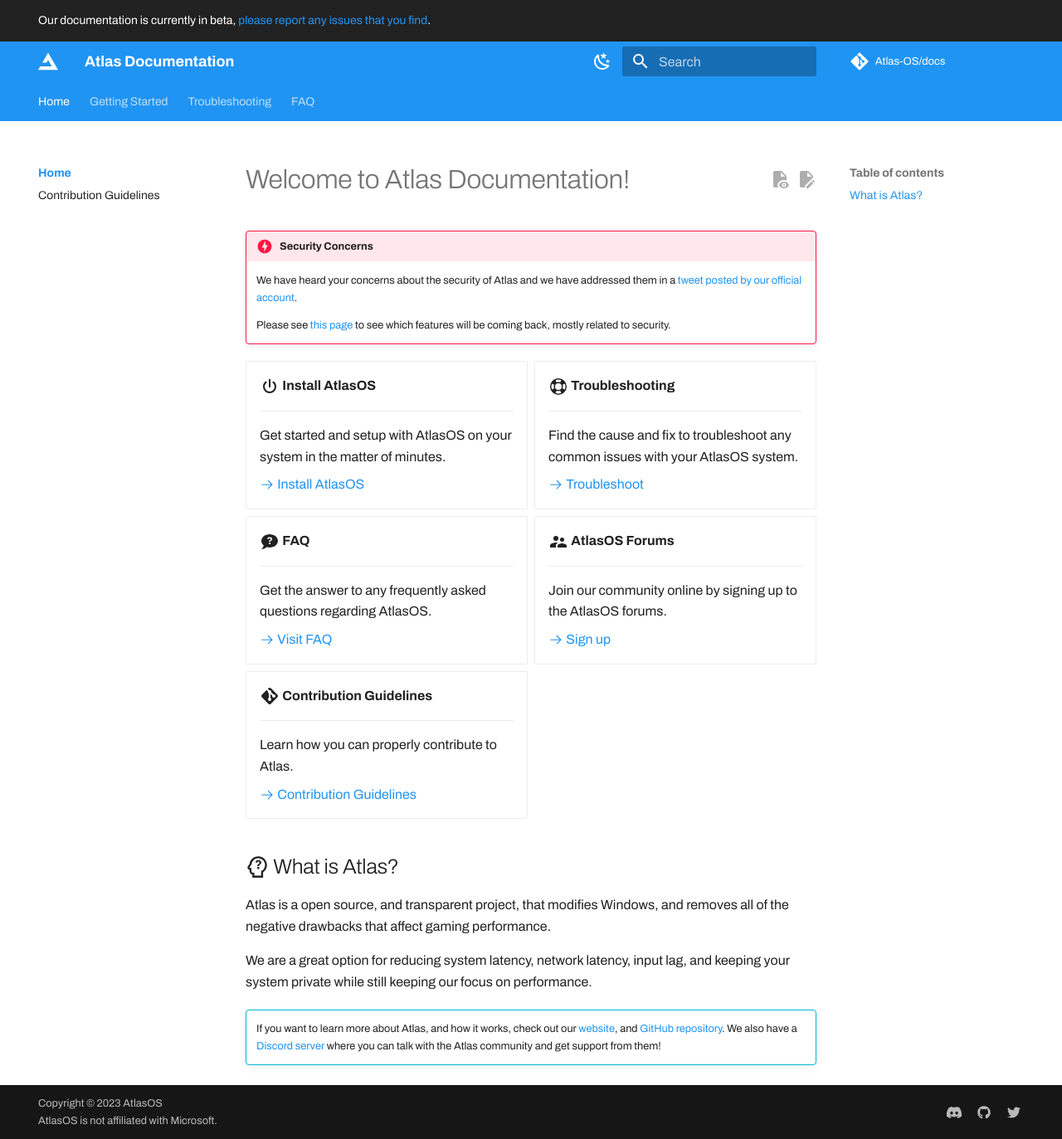
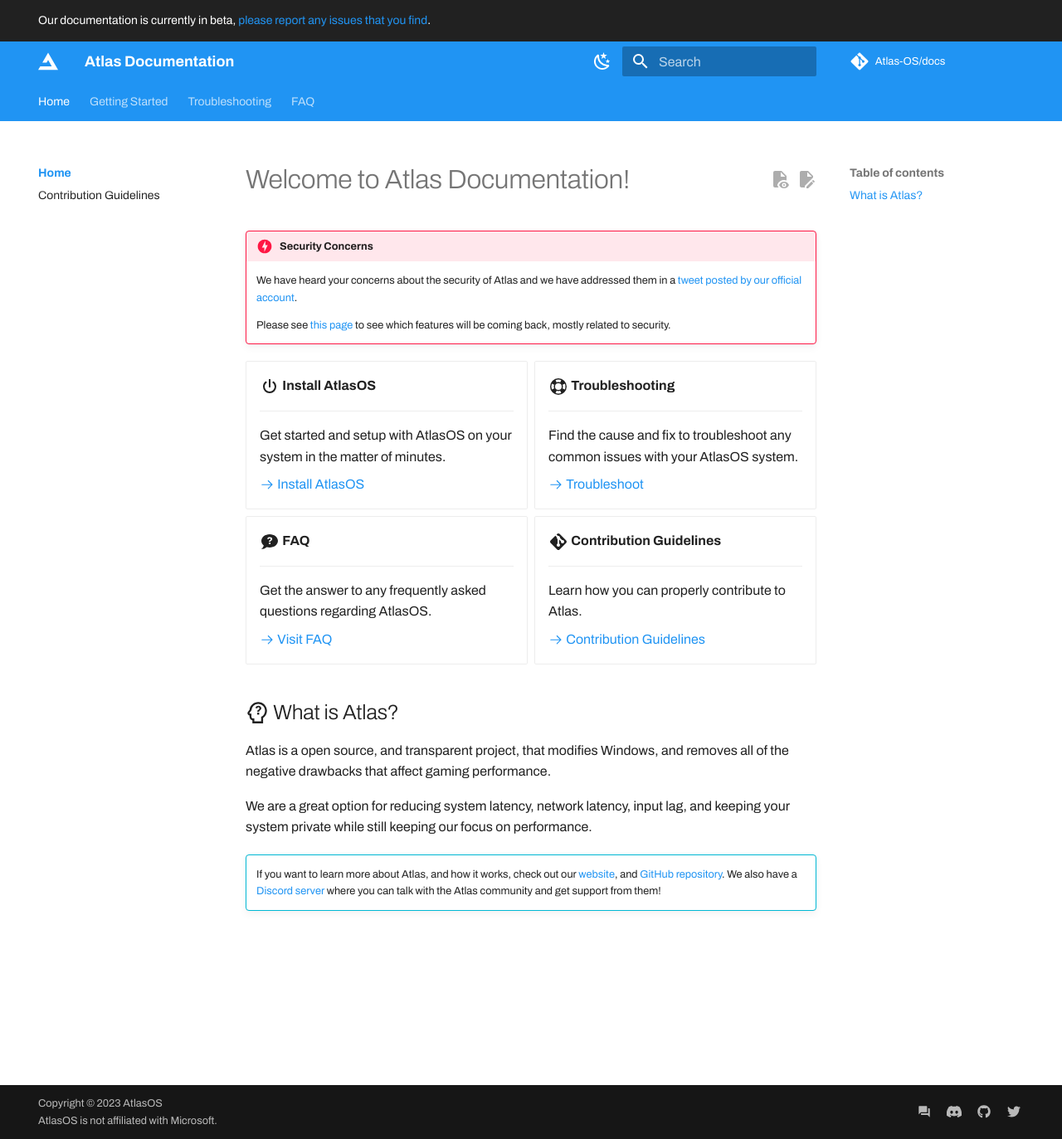
Before and after one commit to Atlas-OS/docs, an MkDocs documentation site: the page built from docs/index.md, in a window 1280 px wide and 1373 px high. Shown: the whole window at 83% size. Built offline with MkDocs 1.6.1 and Material for MkDocs 9.7.7, drawn with Linux system fonts in a browser that asks for light colours; some web fonts are replaced; comment, search, counter and statistics services are not loaded.

Commit message:
feat: move forums to footer

```diff
--- a/docs/index.md
+++ b/docs/index.md
@@ -31,14 +31,6 @@
 
     [:octicons-arrow-right-24: Visit FAQ](https://atlasos.net/faq)
 
--   :material-account-supervisor:{ .lg .middle } __AtlasOS Forums__
-
-    ---
-
-    Join our community online by signing up to the AtlasOS forums.
-
-    [:octicons-arrow-right-24: Sign up](https://forum.atlasos.net/)
-
 -   :material-git:{ .lg .middle } __Contribution Guidelines__
 
     ---
--- a/mkdocs.insiders.yml
+++ b/mkdocs.insiders.yml
@@ -122,6 +122,9 @@ extra:
 
   # https://squidfunk.github.io/mkdocs-material/setup/setting-up-the-footer/#social-links
   social:
+    - icon: material/forum
+      link: https://forum.atlasos.net/
+      name: AtlasOS forums
     - icon: fontawesome/brands/discord
       link: https://discord.atlasos.net
       name: AtlasOS on Discord
--- a/mkdocs.yml
+++ b/mkdocs.yml
@@ -120,6 +120,9 @@ extra:
 
   # https://squidfunk.github.io/mkdocs-material/setup/setting-up-the-footer/#social-links
   social:
+    - icon: material/forum
+      link: https://forum.atlasos.net/
+      name: AtlasOS forums
     - icon: fontawesome/brands/discord
       link: https://discord.atlasos.net
       name: AtlasOS on Discord
```
